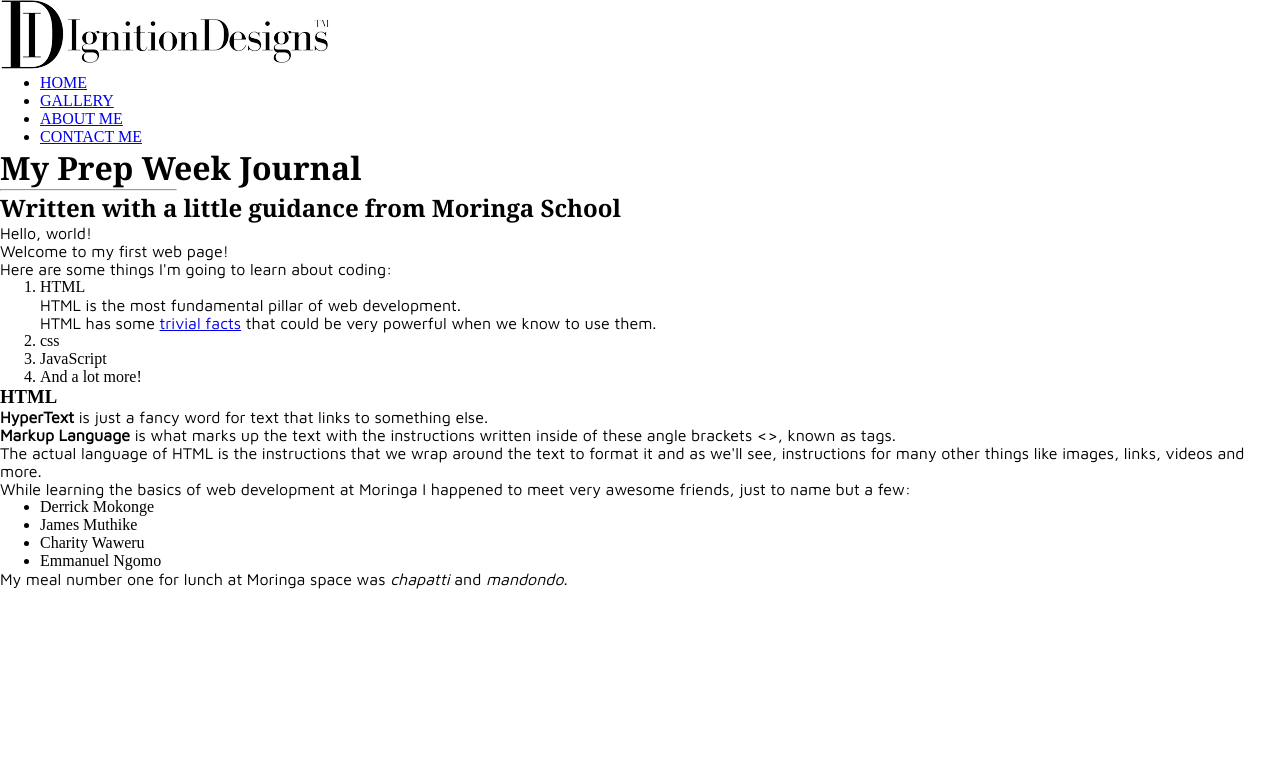
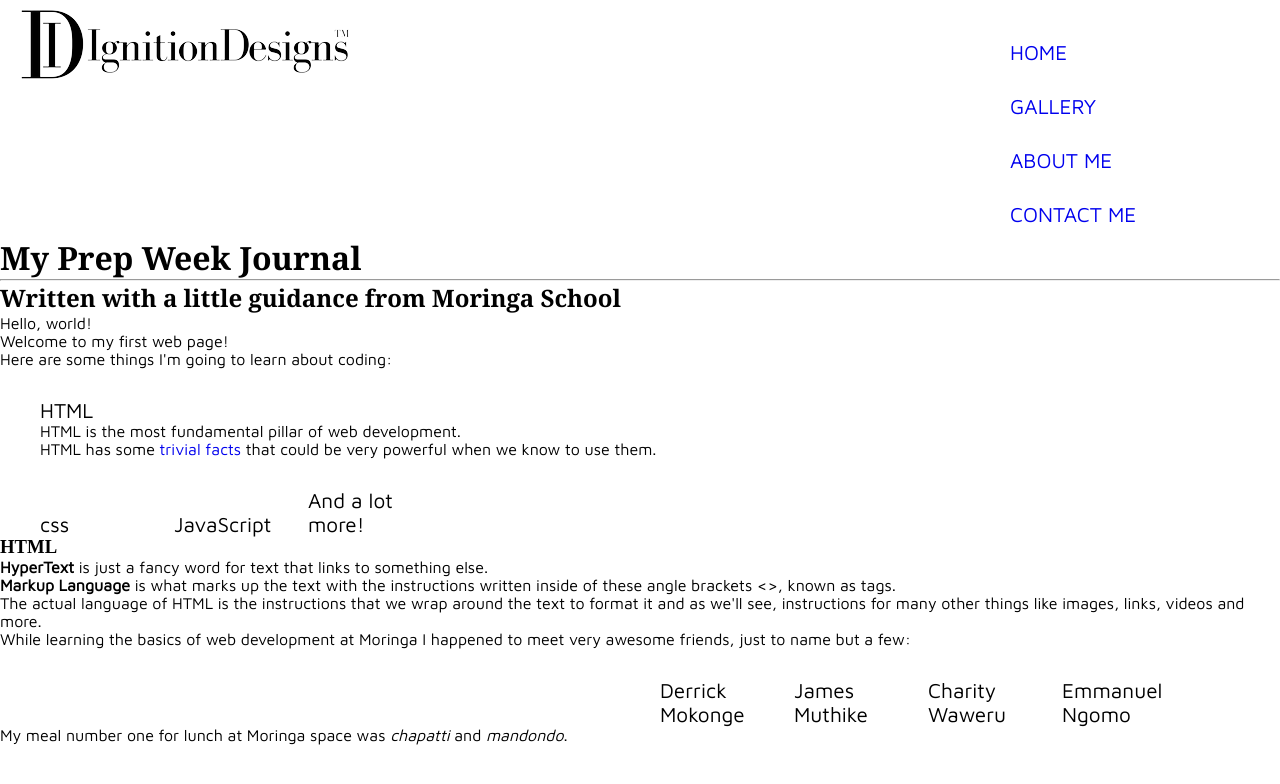
Before and after one commit to ShaviyaVictor/prep_journal, a plain HTML site: page index.html in a window 1280 px wide. Drawn offline with Linux system fonts and the light colour scheme.

Commit message:
Style the header and the links

```diff
--- a/css/styles.css
+++ b/css/styles.css
@@ -23,5 +23,27 @@ p{
   font-family: 'Maven Pro', sans-serif;
 }
 hr{
-  width: 175px;
+  width: auto;
 }
+header{
+  display: flex;
+  padding: 10px;
+}
+.ignitionreads{
+  margin-left: 10px;
+}
+ul{
+  list-style: none;
+  margin-left: 620px;
+}
+li{
+  display: inline-block;
+  padding-top: 30px;
+  width: 130px;
+  justify-content: space-evenly;
+  font-family: 'Maven Pro', sans-serif;
+  font-size: 1.3em;
+}
+a{
+  text-decoration: none;
+}
```
